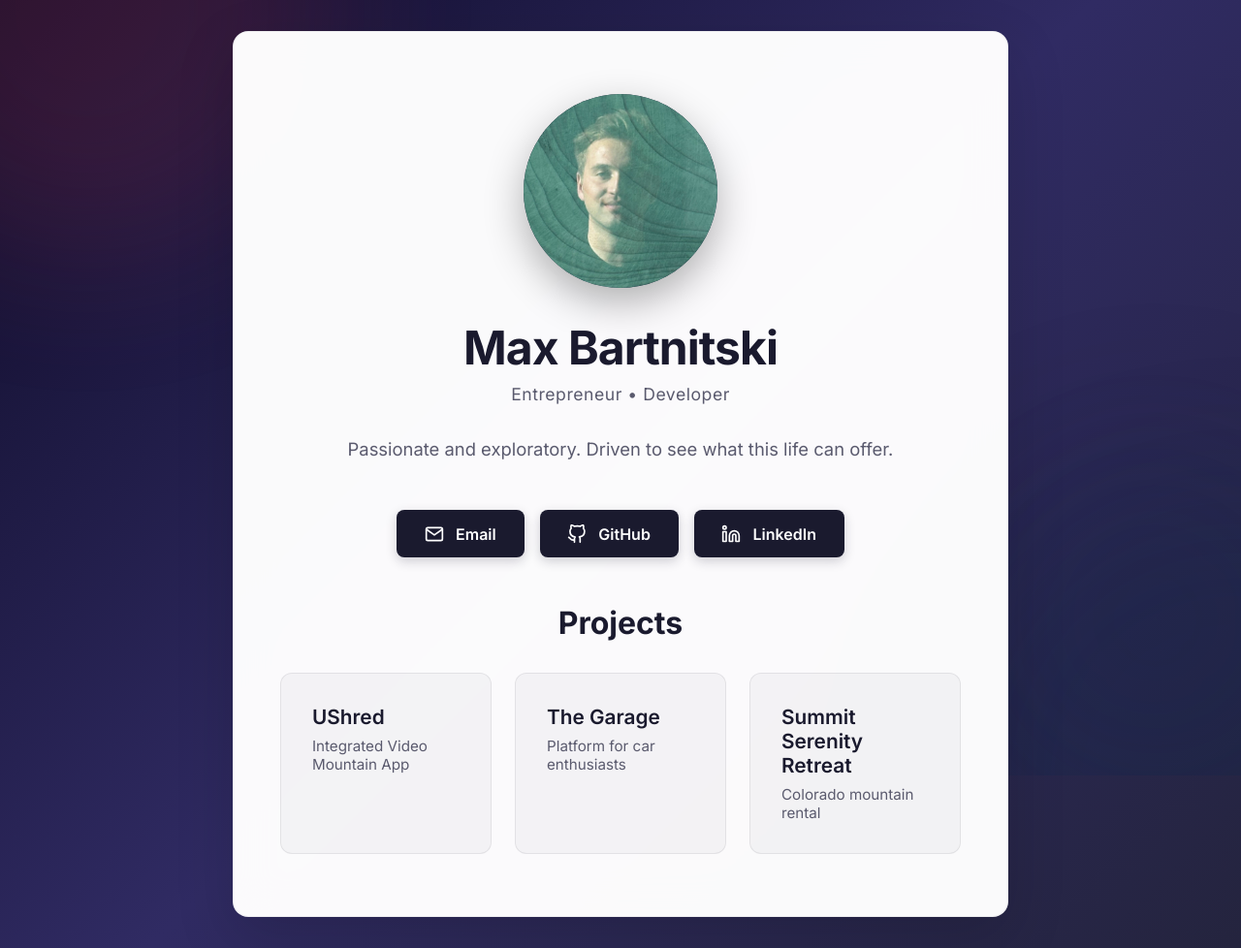
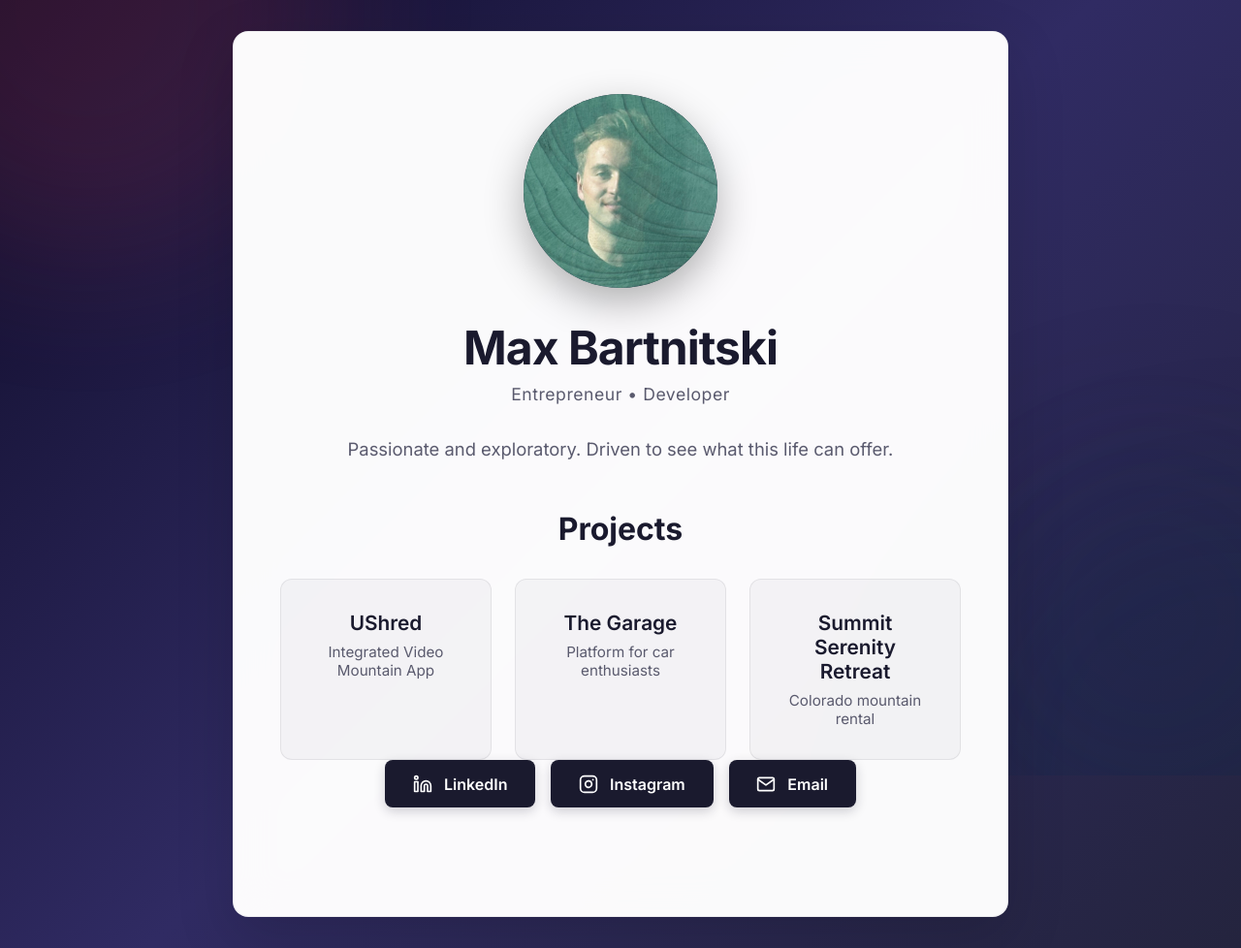
Before and after one commit to MaxBartnitski/MaxBartnitski.github.io, a plain HTML site: page index.html in a window 1280 px wide. Shown: the whole page at 97% size. Drawn offline with Linux system fonts and the light colour scheme.

Commit message:
Update personal page: reorder links (LinkedIn, Instagram, Email), move projects above contact, center project titles

```diff
--- a/index.html
+++ b/index.html
@@ -33,32 +33,6 @@
                 <p>Passionate and exploratory. Driven to see what this life can offer.</p>
             </div>
 
-            <div class="links">
-                <a href="mailto:makoba.personal@gmail.com" class="link-card">
-                    <svg xmlns="http://www.w3.org/2000/svg" width="24" height="24" viewBox="0 0 24 24" fill="none" stroke="currentColor" stroke-width="2" stroke-linecap="round" stroke-linejoin="round">
-                        <path d="M4 4h16c1.1 0 2 .9 2 2v12c0 1.1-.9 2-2 2H4c-1.1 0-2-.9-2-2V6c0-1.1.9-2 2-2z"></path>
-                        <polyline points="22,6 12,13 2,6"></polyline>
-                    </svg>
-                    <span>Email</span>
-                </a>
-
-                <a href="https://github.com/mbartnitski" class="link-card" target="_blank" rel="noopener noreferrer">
-                    <svg xmlns="http://www.w3.org/2000/svg" width="24" height="24" viewBox="0 0 24 24" fill="none" stroke="currentColor" stroke-width="2" stroke-linecap="round" stroke-linejoin="round">
-                        <path d="M9 19c-5 1.5-5-2.5-7-3m14 6v-3.87a3.37 3.37 0 0 0-.94-2.61c3.14-.35 6.44-1.54 6.44-7A5.44 5.44 0 0 0 20 4.77 5.07 5.07 0 0 0 19.91 1S18.73.65 16 2.48a13.38 13.38 0 0 0-7 0C6.27.65 5.09 1 5.09 1A5.07 5.07 0 0 0 5 4.77a5.44 5.44 0 0 0-1.5 3.78c0 5.42 3.3 6.61 6.44 7A3.37 3.37 0 0 0 9 18.13V22"></path>
-                    </svg>
-                    <span>GitHub</span>
-                </a>
-
-                <a href="https://linkedin.com/in/maxbartnitski" class="link-card" target="_blank" rel="noopener noreferrer">
-                    <svg xmlns="http://www.w3.org/2000/svg" width="24" height="24" viewBox="0 0 24 24" fill="none" stroke="currentColor" stroke-width="2" stroke-linecap="round" stroke-linejoin="round">
-                        <path d="M16 8a6 6 0 0 1 6 6v7h-4v-7a2 2 0 0 0-2-2 2 2 0 0 0-2 2v7h-4v-7a6 6 0 0 1 6-6z"></path>
-                        <rect x="2" y="9" width="4" height="12"></rect>
-                        <circle cx="4" cy="4" r="2"></circle>
-                    </svg>
-                    <span>LinkedIn</span>
-                </a>
-            </div>
-
             <div class="projects">
                 <h2>Projects</h2>
                 <div class="project-grid">
@@ -76,6 +50,34 @@
                     </a>
                 </div>
             </div>
+
+            <div class="links">
+                <a href="https://www.linkedin.com/in/m-bartnitski/" class="link-card" target="_blank" rel="noopener noreferrer">
+                    <svg xmlns="http://www.w3.org/2000/svg" width="24" height="24" viewBox="0 0 24 24" fill="none" stroke="currentColor" stroke-width="2" stroke-linecap="round" stroke-linejoin="round">
+                        <path d="M16 8a6 6 0 0 1 6 6v7h-4v-7a2 2 0 0 0-2-2 2 2 0 0 0-2 2v7h-4v-7a6 6 0 0 1 6-6z"></path>
+                        <rect x="2" y="9" width="4" height="12"></rect>
+                        <circle cx="4" cy="4" r="2"></circle>
+                    </svg>
+                    <span>LinkedIn</span>
+                </a>
+
+                <a href="https://www.instagram.com/maxbartnitski/" class="link-card" target="_blank" rel="noopener noreferrer">
+                    <svg xmlns="http://www.w3.org/2000/svg" width="24" height="24" viewBox="0 0 24 24" fill="none" stroke="currentColor" stroke-width="2" stroke-linecap="round" stroke-linejoin="round">
+                        <rect x="2" y="2" width="20" height="20" rx="5" ry="5"></rect>
+                        <path d="M16 11.37A4 4 0 1 1 12.63 8 4 4 0 0 1 16 11.37z"></path>
+                        <line x1="17.5" y1="6.5" x2="17.51" y2="6.5"></line>
+                    </svg>
+                    <span>Instagram</span>
+                </a>
+
+                <a href="mailto:makoba.personal@gmail.com" class="link-card">
+                    <svg xmlns="http://www.w3.org/2000/svg" width="24" height="24" viewBox="0 0 24 24" fill="none" stroke="currentColor" stroke-width="2" stroke-linecap="round" stroke-linejoin="round">
+                        <path d="M4 4h16c1.1 0 2 .9 2 2v12c0 1.1-.9 2-2 2H4c-1.1 0-2-.9-2-2V6c0-1.1.9-2 2-2z"></path>
+                        <polyline points="22,6 12,13 2,6"></polyline>
+                    </svg>
+                    <span>Email</span>
+                </a>
+            </div>
         </div>
 
         <div class="background-animation">
--- a/styles.css
+++ b/styles.css
@@ -218,11 +218,13 @@ body {
     margin-bottom: 0.5rem;
     color: var(--primary-color);
     font-weight: 600;
+    text-align: center;
 }
 
 .project-card p {
     color: var(--text-light);
     font-size: 0.95rem;
+    text-align: center;
 }
 
 .background-animation {
```
